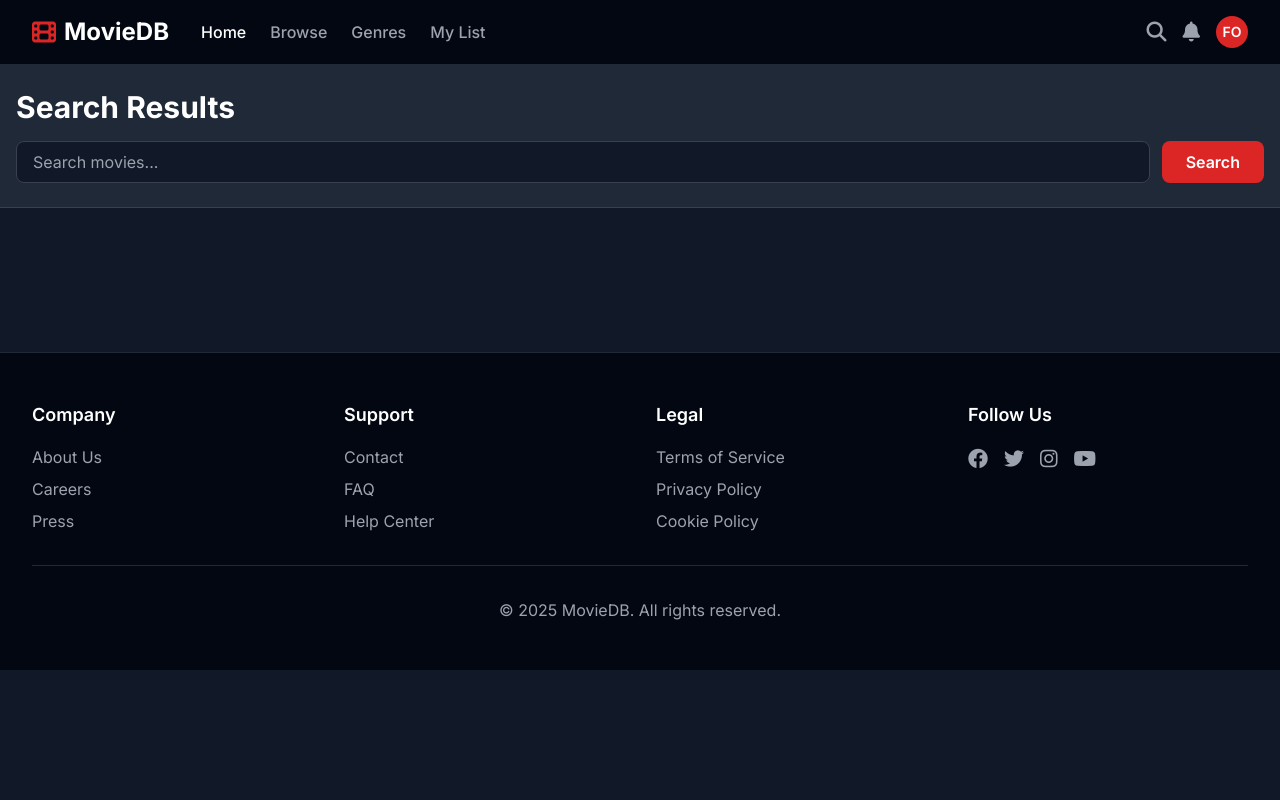
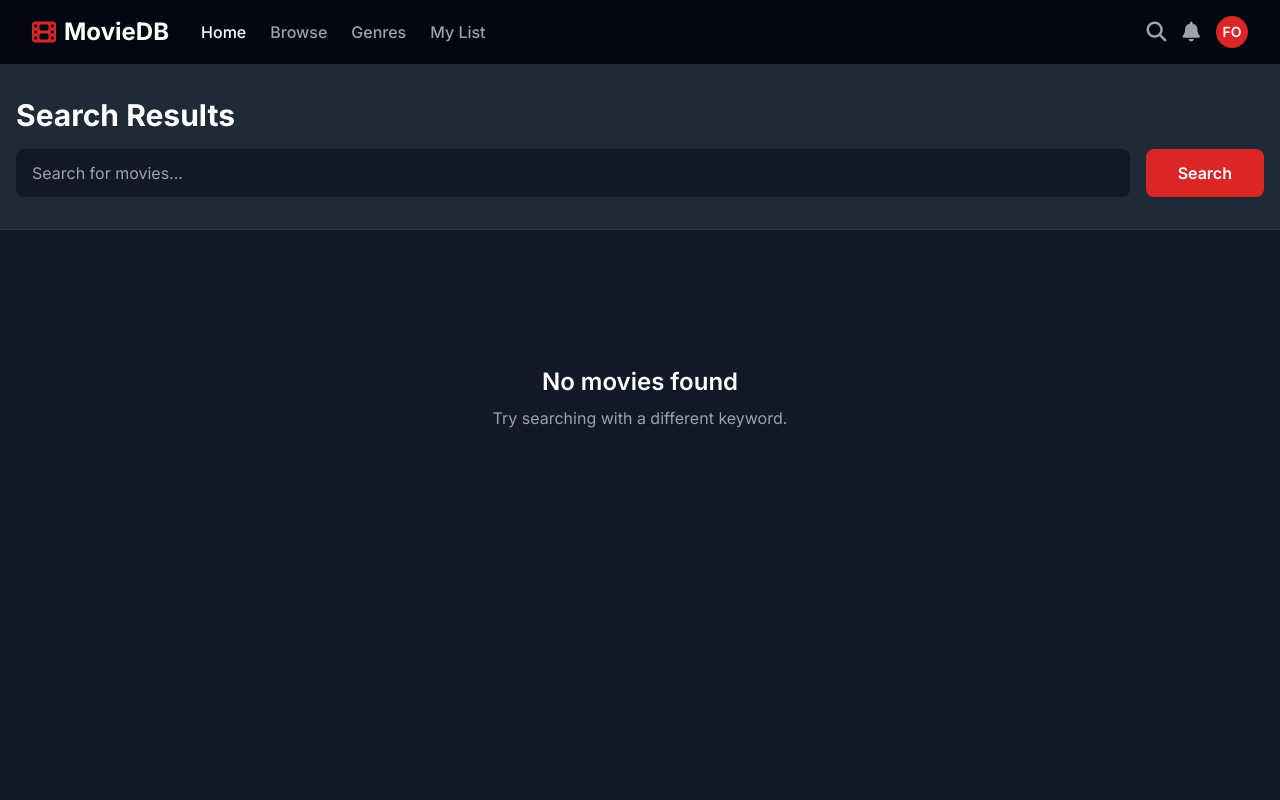
Before and after one commit to favour-dev20/movie-db, a React (Vite) app: page /search in a window 1280 px wide. Shown: the top 800 px of the page. Built offline with nearby package versions, Linux system fonts and the light colour scheme.

Commit message:
feat: implement movie details page with full OMDB API data

```diff
--- a/package.json
+++ b/package.json
@@ -11,7 +11,8 @@
   },
   "dependencies": {
     "react": "^19.2.0",
-    "react-dom": "^19.2.0"
+    "react-dom": "^19.2.0",
+    "react-router-dom": "^7.10.1"
   },
   "devDependencies": {
     "@eslint/js": "^9.39.1",
--- a/src/App.jsx
+++ b/src/App.jsx
@@ -1,52 +1,52 @@
-import React, { useState } from "react";
-import { BrowserRouter as Router, Routes, Route } from "react-router-dom";
+import { Routes, Route } from "react-router-dom";
 import Nav from "./components/Nav";
 import Hero from "./components/Hero";
 import SearchBar from "./components/SearchBar";
 import MovieGrid from "./components/MovieGrid";
 import Footer from "./components/Footer";
-
 import SearchResults from "./pages/SearchResults";
 import MovieDetails from "./pages/MovieDetails";
 
 export default function App() {
-  const [query, setQuery] = useState("");
+  return (
+    <div className="min-h-screen bg-gray-900 text-white">
+      <Nav />
 
-  const handleLandingSearch = (q) => {
-    setQuery(q || "");
-  };
-
-  return (
-    <Router>
-      <div className="min-h-screen bg-gray-900">
       <Routes>
+        {/* Landing Page */}
         <Route
           path="/"
           element={
             <>
-                <Nav />
               <Hero />
-                <div className="max-w-7xl mx-auto px-4 sm:px-6 lg:px-8 -mt-8 relative z-10 mb-12">
+
+              <div className="max-w-7xl mx-auto px-4 -mt-6 mb-12">
                 <div className="bg-gray-800 rounded-xl p-6 shadow-2xl">
-                    <SearchBar onSearch={handleLandingSearch} />
+                  <SearchBar />
                 </div>
               </div>
-                <div className="max-w-7xl mx-auto px-4 sm:px-6 lg:px-8 py-12">
-                  <h2 className="text-2xl sm:text-3xl font-bold mb-6">Trending Now</h2>
+
+              <div className="max-w-7xl mx-auto px-4 py-12">
+                <h2 className="text-3xl font-bold mb-6">Trending Now</h2>
                 <MovieGrid variant="trending" />
               </div>
-                <div className="max-w-7xl mx-auto px-4 sm:px-6 lg:px-8 py-12">
-                  <h2 className="text-2xl sm:text-3xl font-bold mb-6">Popular This Week</h2>
+
+              <div className="max-w-7xl mx-auto px-4 py-12">
+                <h2 className="text-3xl font-bold mb-6">Popular This Week</h2>
                 <MovieGrid variant="popular" />
               </div>
-                <Footer />
             </>
           }
         />
-          <Route path="/search" element={<SearchResults initialQuery={query} />} />
+
+        {/* Search Results */}
+        <Route path="/search" element={<SearchResults />} />
+
+        {/* Movie Details */}
         <Route path="/movie/:imdbID" element={<MovieDetails />} />
       </Routes>
+
+      <Footer />
     </div>
-    </Router>
   );
 }
--- a/src/components/SearchBar.jsx
+++ b/src/components/SearchBar.jsx
@@ -1,65 +1,29 @@
-// src/components/SearchBar.jsx
-import React, { useState } from "react";
+import { useNavigate } from "react-router-dom";
+import { useState } from "react";
 
-const API_KEY = import.meta.env.VITE_OMDB_API_KEY;
-const BASE_URL = "https://www.omdbapi.com/";
+export default function SearchBar() {
+  const [query, setQuery] = useState("");
+  const navigate = useNavigate();
 
-export default function SearchBar({ onSearch }) {
-  const [q, setQ] = useState("");
-  const [loading, setLoading] = useState(false);
-  const [error, setError] = useState("");
-
-  const doSearch = async () => {
-    if (!q.trim()) return;
-    setLoading(true);
-    setError("");
-
-    try {
-      const res = await fetch(
-        `${BASE_URL}?s=${encodeURIComponent(q)}&page=1&apikey=${API_KEY}`
-      );
-      const data = await res.json();
-
-      if (data.Response === "False") {
-        setError(data.Error);
-        if (onSearch) onSearch([], q, data.Error);
-      } else {
-        if (onSearch) onSearch(data.Search, q, "");
-      }
-    } catch (err) {
-      setError("Something went wrong. Try again.");
-      if (onSearch) onSearch([], q, "Something went wrong. Try again.");
-    } finally {
-      setLoading(false);
-    }
-  };
-
-  const handleKey = (e) => {
-    if (e.key === "Enter") doSearch();
+  const handleSearch = () => {
+    if (!query.trim()) return;
+    navigate(`/search?q=${query}`);
   };
 
   return (
-    <div className="flex flex-col sm:flex-row gap-4">
-      <div className="flex-1 relative">
-        <i className="fas fa-search absolute left-4 top-1/2 transform -translate-y-1/2 text-gray-400"></i>
-        <input
-          type="text"
-          value={q}
-          onChange={(e) => setQ(e.target.value)}
-          onKeyDown={handleKey}
-          placeholder="Search for movies, actors, genres..."
-          className="w-full bg-gray-900 text-white pl-12 pr-4 py-3 rounded-lg border border-gray-700 focus:border-red-600 focus:outline-none"
-        />
-      </div>
+    <div className="flex gap-4">
+      <input
+        value={query}
+        onChange={(e) => setQuery(e.target.value)}
+        placeholder="Search for movies..."
+        className="flex-1 bg-gray-900 px-4 py-3 rounded-lg"
+      />
       <button
-        onClick={doSearch}
-        disabled={loading}
-        className="btn-primary bg-red-600 hover:bg-red-700 text-white px-8 py-3 rounded-lg font-semibold"
+        onClick={handleSearch}
+        className="bg-red-600 px-8 py-3 rounded-lg font-semibold"
       >
-        {loading ? "Searching..." : "Search"}
+        Search
       </button>
-
-      {error && <p className="text-red-500 mt-2">{error}</p>}
     </div>
   );
 }
--- a/src/main.jsx
+++ b/src/main.jsx
@@ -1,10 +1,13 @@
 import React from "react";
-import { createRoot } from "react-dom/client";
+import ReactDOM from "react-dom/client";
+import { BrowserRouter } from "react-router-dom";
 import App from "./App";
 import "./index.css";
 
-createRoot(document.getElementById("root")).render(
+ReactDOM.createRoot(document.getElementById("root")).render(
   <React.StrictMode>
-    <App />
+    <BrowserRouter>
+      <App />
+    </BrowserRouter>
   </React.StrictMode>
 );
--- a/src/pages/SearchResults.jsx
+++ b/src/pages/SearchResults.jsx
@@ -1,14 +1,17 @@
 // src/pages/SearchResults.jsx
-import React, { useState, useEffect, useCallback } from "react";
-import Nav from "../components/Nav";
-import Footer from "../components/Footer";
+import React, { useEffect, useState, useCallback } from "react";
+import { useSearchParams } from "react-router-dom";
 import SearchResultCard from "../components/SearchResultCard";
+import SearchBar from "../components/SearchBar";
 
-const API_KEY = import.meta.env.VITE_OMDB_API_KEY; // from .env
+const API_KEY = import.meta.env.VITE_OMDB_API_KEY;
 const BASE_URL = "https://www.omdbapi.com/";
 
-export default function SearchResults({ initialQuery = "" }) {
-  const [query, setQuery] = useState(initialQuery);
+export default function SearchResults() {
+  const [searchParams] = useSearchParams();
+  const urlQuery = searchParams.get("q") || "";
+
+  const [query, setQuery] = useState(urlQuery);
   const [results, setResults] = useState([]);
   const [loading, setLoading] = useState(false);
   const [error, setError] = useState("");
@@ -24,20 +27,19 @@ export default function SearchResults({ initialQuery = "" }) {
 
       try {
         const res = await fetch(
-          `${BASE_URL}?s=${encodeURIComponent(searchText)}&page=${pageNumber}&apikey=${API_KEY}`
+          `${BASE_URL}?s=${searchText}&page=${pageNumber}&apikey=${API_KEY}`
         );
         const data = await res.json();
 
         if (data.Response === "False") {
           setResults([]);
-          setTotalResults(0);
           setError(data.Error);
         } else {
           setResults(data.Search);
           setTotalResults(Number(data.totalResults));
         }
-      } catch (err) {
-        setError("Something went wrong. Please try again.");
+      } catch {
+        setError("Network error. Please try again.");
       } finally {
         setLoading(false);
       }
@@ -45,47 +47,50 @@ export default function SearchResults({ initialQuery = "" }) {
     []
   );
 
+  // Run search when URL query changes
   useEffect(() => {
-    if (initialQuery) performSearch(initialQuery, 1);
-  }, [initialQuery, performSearch]);
+    if (urlQuery) {
+      setQuery(urlQuery);
+      setPage(1);
+      performSearch(urlQuery, 1);
+    }
+  }, [urlQuery, performSearch]);
 
   const totalPages = Math.ceil(totalResults / 10);
 
   return (
     <div className="min-h-screen bg-gray-900 text-white">
-      <Nav />
-
       {/* Search Header */}
       <div className="bg-gray-800 border-b border-gray-700">
-        <div className="max-w-7xl mx-auto px-4 py-6">
-          <h1 className="text-3xl font-bold mb-2">Search Results</h1>
+        <div className="max-w-7xl mx-auto px-4 py-8">
+          <h1 className="text-3xl font-bold mb-3">Search Results</h1>
+
           {query && (
-            <p className="text-gray-400">
+            <p className="text-gray-400 mb-4">
               Showing results for <span className="text-white">"{query}"</span>
             </p>
           )}
 
-          <div className="mt-4 flex gap-3">
-            <input
-              value={query}
-              onChange={(e) => setQuery(e.target.value)}
-              placeholder="Search movies..."
-              className="flex-1 bg-gray-900 border border-gray-700 px-4 py-2 rounded-lg"
-              onKeyDown={(e) => e.key === "Enter" && performSearch(query, 1)}
+          <div className="mt-4">
+            <SearchBar
+              initialValue={query}
+              onSearch={(value) => {
+                setQuery(value);
+                setPage(1);
+                performSearch(value, 1);
+              }}
             />
-            <button
-              onClick={() => { setPage(1); performSearch(query, 1); }}
-              className="bg-red-600 px-6 py-2 rounded-lg font-semibold"
-            >
-              Search
-            </button>
           </div>
         </div>
       </div>
 
-      {/* Results */}
+      {/* Results Section */}
       <div className="max-w-7xl mx-auto px-4 py-10">
-        {loading && <p className="text-center text-gray-400">Loading...</p>}
+        {loading && (
+          <p className="text-center text-gray-400 text-lg">
+            Loading movies...
+          </p>
+        )}
 
         {error && (
           <div className="text-center py-20">
@@ -105,17 +110,25 @@ export default function SearchResults({ initialQuery = "" }) {
               <div className="mt-10 flex justify-center gap-4">
                 <button
                   disabled={page === 1}
-                  onClick={() => { setPage(page - 1); performSearch(query, page - 1); }}
+                  onClick={() => {
+                    setPage(page - 1);
+                    performSearch(query, page - 1);
+                  }}
                   className="px-4 py-2 bg-gray-800 rounded-lg disabled:opacity-40"
                 >
                   Previous
                 </button>
 
-                <span className="text-gray-400">Page {page} of {totalPages}</span>
+                <span className="text-gray-400">
+                  Page {page} of {totalPages}
+                </span>
 
                 <button
                   disabled={page === totalPages}
-                  onClick={() => { setPage(page + 1); performSearch(query, page + 1); }}
+                  onClick={() => {
+                    setPage(page + 1);
+                    performSearch(query, page + 1);
+                  }}
                   className="px-4 py-2 bg-gray-800 rounded-lg disabled:opacity-40"
                 >
                   Next
@@ -124,9 +137,16 @@ export default function SearchResults({ initialQuery = "" }) {
             )}
           </>
         )}
+
+        {!loading && !error && results.length === 0 && (
+          <div className="text-center py-24">
+            <h2 className="text-2xl font-semibold mb-2">No movies found</h2>
+            <p className="text-gray-400">
+              Try searching with a different keyword.
+            </p>
+          </div>
+        )}
       </div>
-
-      <Footer />
     </div>
   );
 }
```
Also changed, not shown: src/components/SearchResultCard.jsx (+6 -22 lines), src/pages/MovieDetails.jsx (+32 -16 lines), 1 other file (tests, documents, lock files or other folders). Lines whose indentation alone changed are shown as unchanged.
